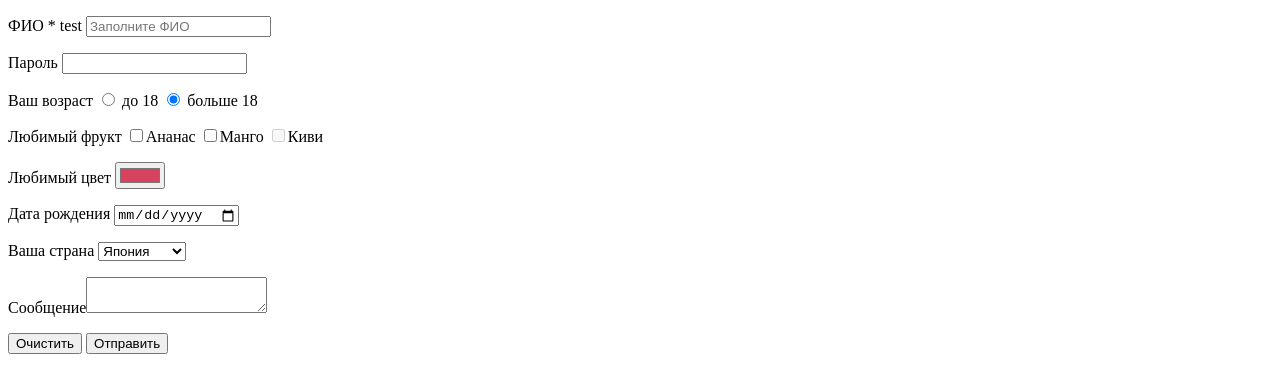
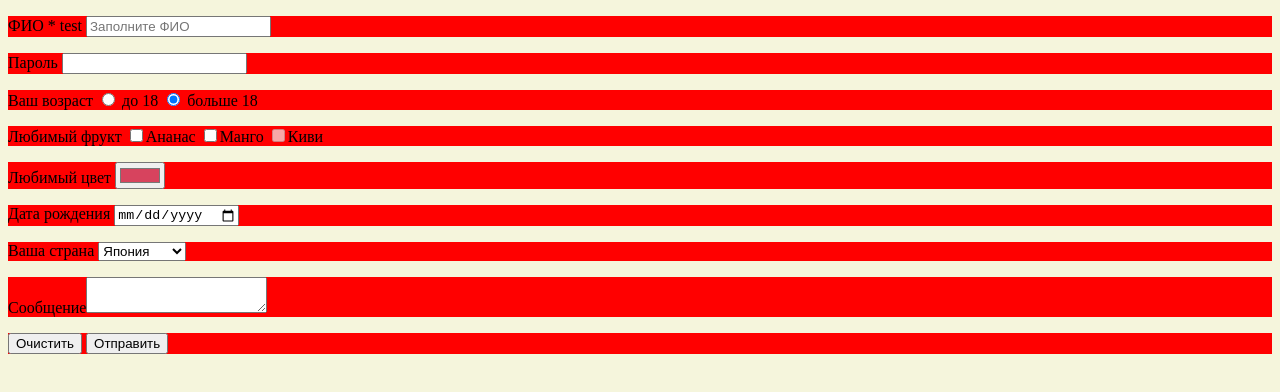
Before and after one commit to NadyaHuryan/Lesson5, a plain HTML site: page index.html in a window 1280 px wide. Drawn offline with Linux system fonts and the light colour scheme.

Commit message:
add css styles

```diff
--- a/index.html
+++ b/index.html
@@ -5,6 +5,14 @@
     <meta http-equiv="X-UA-Compatible" content="IE=edge">
     <meta name="viewport" content="width=device-width, initial-scale=1.0">
     <title>Document</title>
+    <style>
+        body {
+            background-color: beige;
+        }
+        p {
+            background-color: red;
+        }
+    </style>
 </head>
 <body>
     <form method="get">
```
